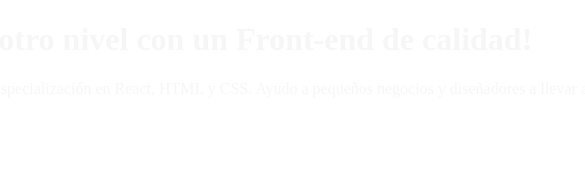
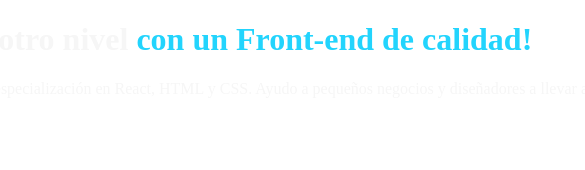
Before and after one commit to naty-angel/Proyecto-portafolio-, a plain HTML site: page index.html in a window 1280 px wide. Shown: the full height of the page, 359-944 px from the left. Drawn offline with Linux system fonts and the light colour scheme.

Commit message:
se actualiza color

```diff
--- a/style.css
+++ b/style.css
@@ -2,3 +2,6 @@ body{
     background: color #000000;
     color: #f6f6f6;
 }
+strong{
+    color :#22D4FD
+}
```
